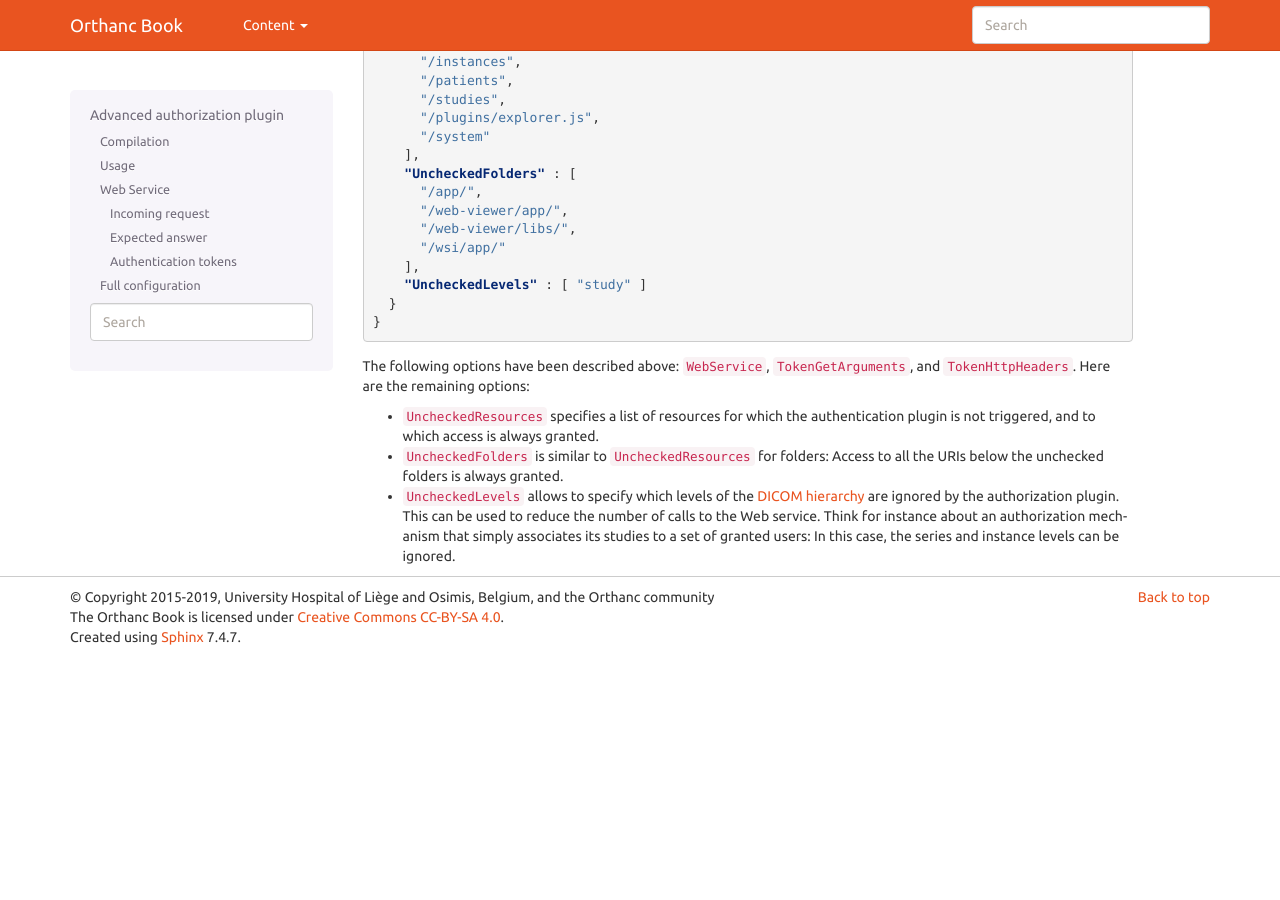
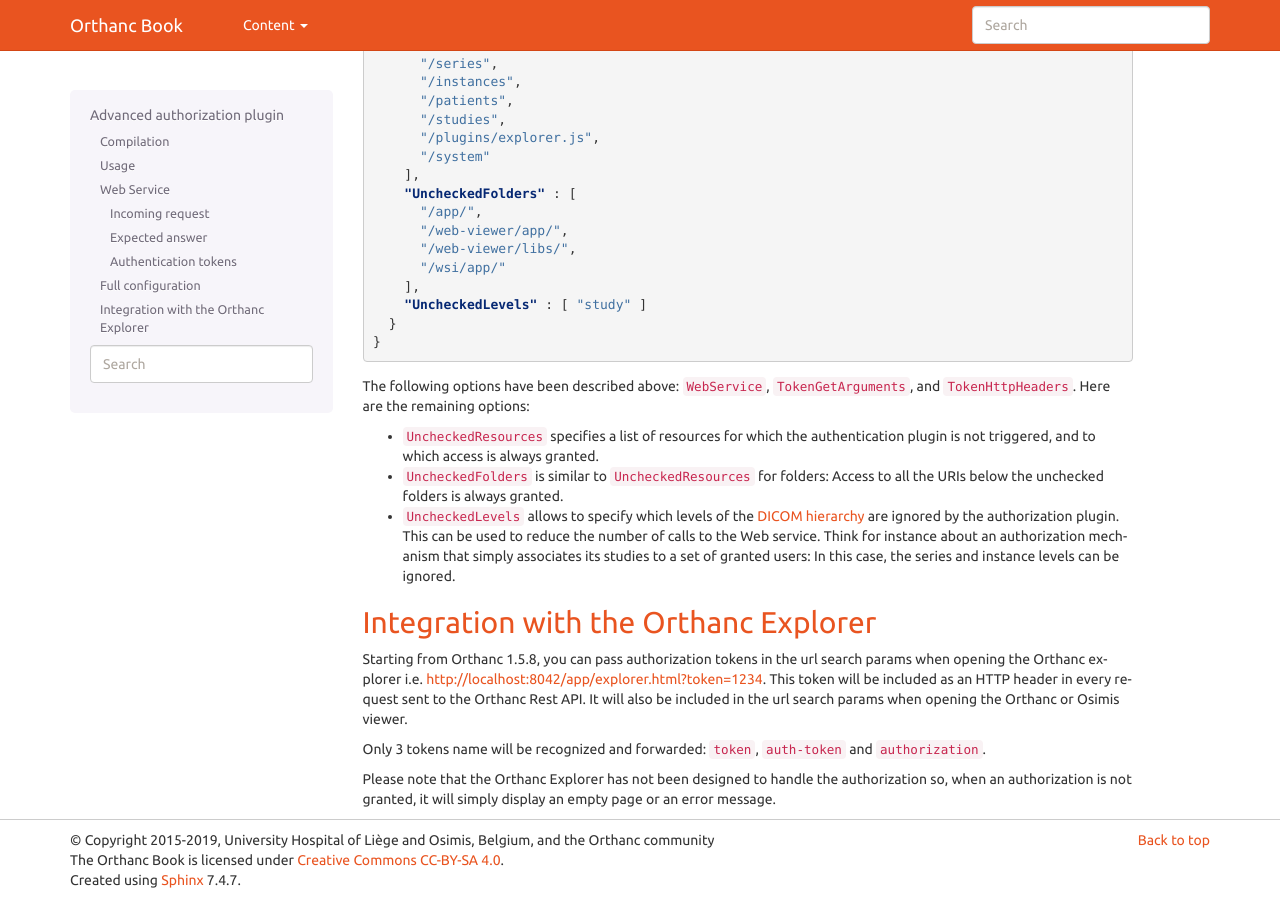
Before and after one commit to orthanc-mirrors/orthanc-book, a Sphinx documentation site: the page built from Sphinx/source/plugins/authorization.rst, in a window 1280 px wide and 900 px high, scrolled down 4222 px. Built offline with Sphinx 7.4.7, drawn with Linux system fonts in a browser that asks for light colours; before the commit the page ends 4879 px from its top, so only the background shows below that; some of the changed text lies outside the part shown.

Commit message:
auth-token in search params

```diff
--- a/Sphinx/source/faq/authentication.rst
+++ b/Sphinx/source/faq/authentication.rst
@@ -43,3 +43,5 @@
 * Create a :ref:`new Web user interface <improving-interface>` on the
   top of the REST API of Orthanc, using your favorite framework
   (Meteor, AngularJS, Ember.js, Node.js...).
+* Pass an :ref:`authorization token <orthanc-explorer-authorization>`
+  in the url search params when opening the Orthanc Explorer.
--- a/Sphinx/source/plugins/authorization.rst
+++ b/Sphinx/source/plugins/authorization.rst
@@ -310,3 +310,23 @@
   service. Think for instance about an authorization mechanism that
   simply associates its studies to a set of granted users: In this case,
   the series and instance levels can be ignored.
+
+
+.. _orthanc-explorer-authorization:
+
+Integration with the Orthanc Explorer
+-------------------------------------
+
+Starting from Orthanc 1.5.8, you can pass authorization tokens in the url
+search params when opening the Orthanc explorer i.e.
+http://localhost:8042/app/explorer.html?token=1234.  This token will be
+included as an HTTP header in every request sent to the Orthanc Rest API.
+It will also be included in the url search params when opening the Orthanc
+or Osimis viewer.
+
+Only 3 tokens name will be recognized and forwarded: ``token``, ``auth-token``
+and ``authorization``.
+
+Please note that the Orthanc Explorer has not been designed to handle
+the authorization so, when an authorization is not granted, it will simply
+display an empty page or an error message.
```
